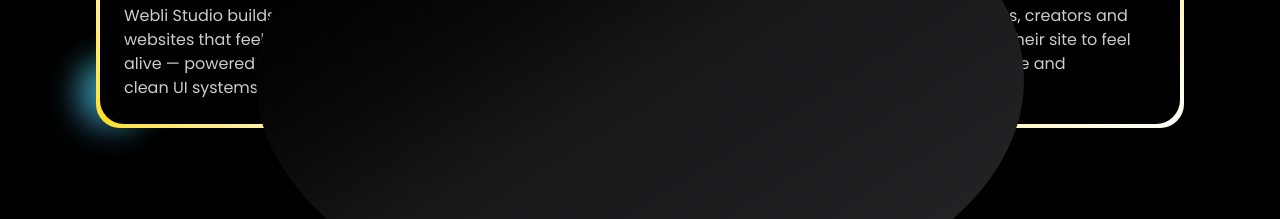
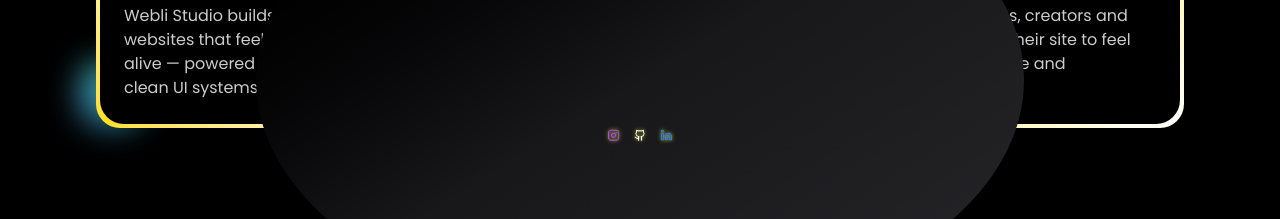
Before and after one commit to rishabh0777/webli-v2, a Next.js app in the folder weblistudio/: page / in a window 1280 px wide. Shown: the part 1120-1339 px from the top of the page. Built offline with nearby package versions, Linux system fonts and the light colour scheme.

Commit message:
feat: Refactor social media links in Header and Footer components for improved accessibility and consistency

```diff
--- a/weblistudio/src/app/globals.css
+++ b/weblistudio/src/app/globals.css
@@ -21,5 +21,5 @@ body{
 .menu-overlay-hidden {
   transform: translateY(100%) scale(0.6);
   border-radius: 50%;
-  pointer-events: none;
+  /* pointer-events: none; */
 }
--- a/weblistudio/src/app/layout/footer.js
+++ b/weblistudio/src/app/layout/footer.js
@@ -28,9 +28,9 @@ const Footer = () => {
             </div>
             <div className="flex flex-wrap items-center gap-4 text-xs sm:text-sm text-white/80">
               <div className="flex gap-3">
-                <a href="https://www.instagram.com/webli_studio/" target="_blank" className="text-purple-500 glow"><InstagramIcon size={20} /></a>
-                <a href="https://github.com/webli-studio" target="_blank" className="glow"><GithubIcon size={20} /></a>
-                <a href="https://www.linkedin.com/in/webli-studio-creative-web-development-agency-250a5336b/" target="_blank" className="text-blue-500 glow"><LinkedinIcon size={20} /></a>
+                <a href="https://www.instagram.com/webli_studio/" target="_blank" className="text-purple-500 glow cursor-pointer"><InstagramIcon size={20} /></a>
+                <a href="https://github.com/webli-studio" target="_blank" className="glow cursor-pointer"><GithubIcon size={20} /></a>
+                <a href="https://www.linkedin.com/in/webli-studio-creative-web-development-agency-250a5336b/" target="_blank" className="text-blue-500 glow cursor-pointer"><LinkedinIcon size={20} /></a>
               </div>
               <span className="hidden sm:inline text-white/70">•</span>
               <span>© <span id="year">{
--- a/weblistudio/src/app/layout/header.js
+++ b/weblistudio/src/app/layout/header.js
@@ -5,7 +5,7 @@ import Image from "next/image";
 import gsap from "gsap";
 import { useGSAP } from "@gsap/react";
 import Link from "next/link";
-import { Instagram, Github, Linkedin } from "lucide-react";
+import { InstagramIcon, GithubIcon, LinkedinIcon } from "lucide-react";
 
 const Header = () => {
   const [isOpen, setIsOpen] = useState(false);
@@ -46,7 +46,7 @@ const Header = () => {
     gsap.set(headerRef.current, { opacity: 0, y: -20 });
 
     gsap.set(btnRef.current.children[0], { opacity: 0, x: "50%" });
-    gsap.set(btnRef.current.children[1], { opacity: 1, x: "0%" });
+    gsap.set(btnRef.current.children[1], { opacity: 0, x: "0%" });
 
     gsap.set([titleRef.current, paraRef.current], {
       autoAlpha: 0,
@@ -195,7 +195,7 @@ const Header = () => {
         <span className="absolute inset-0 flex items-center justify-center opacity-0">
           Close
         </span>
-        <span className="absolute inset-0 flex items-center justify-center">
+        <span className="absolute inset-0 flex items-center justify-center opacity-0">
           Menu
         </span>
       </div>
@@ -205,7 +205,7 @@ const Header = () => {
         ref={overlayRef}
         className={`fixed inset-0 bg-gradient-to-br from-black via-zinc-900 to-zinc-800
         text-white flex items-center justify-center overflow-y-auto will-change-transform
-        z-[998] ${isOpen ? "pointer-events-auto" : "pointer-events-none"}`}
+        z-[998] ${isOpen ? "pointer-events-auto" : "menu-overlay-hidden"}`}
       >
         <div className="h-full flex flex-col justify-center items-center px-6 md:px-16 gap-6 md:gap-10 text-center">
           <h1
@@ -242,10 +242,10 @@ const Header = () => {
           </div>
 
           <div className="flex gap-6">
-            <Instagram ref={addSocialRef} size={18} />
-            <Linkedin ref={addSocialRef} size={18} />
-            <Github ref={addSocialRef} size={18} />
-          </div>
+                          <a href="https://www.instagram.com/webli_studio/" target="_blank" className="text-purple-500 glow cursor-pointer"><InstagramIcon size={20} /></a>
+                          <a href="https://github.com/webli-studio" target="_blank" className="glow cursor-pointer"><GithubIcon size={20} /></a>
+                          <a href="https://www.linkedin.com/in/webli-studio-creative-web-development-agency-250a5336b/" target="_blank" className="text-blue-500 glow cursor-pointer"><LinkedinIcon size={20} /></a>
+                        </div>
 
           <footer ref={footerRef} className="text-sm">
             © {new Date().getFullYear()} Webli Studio. All rights reserved.
```
